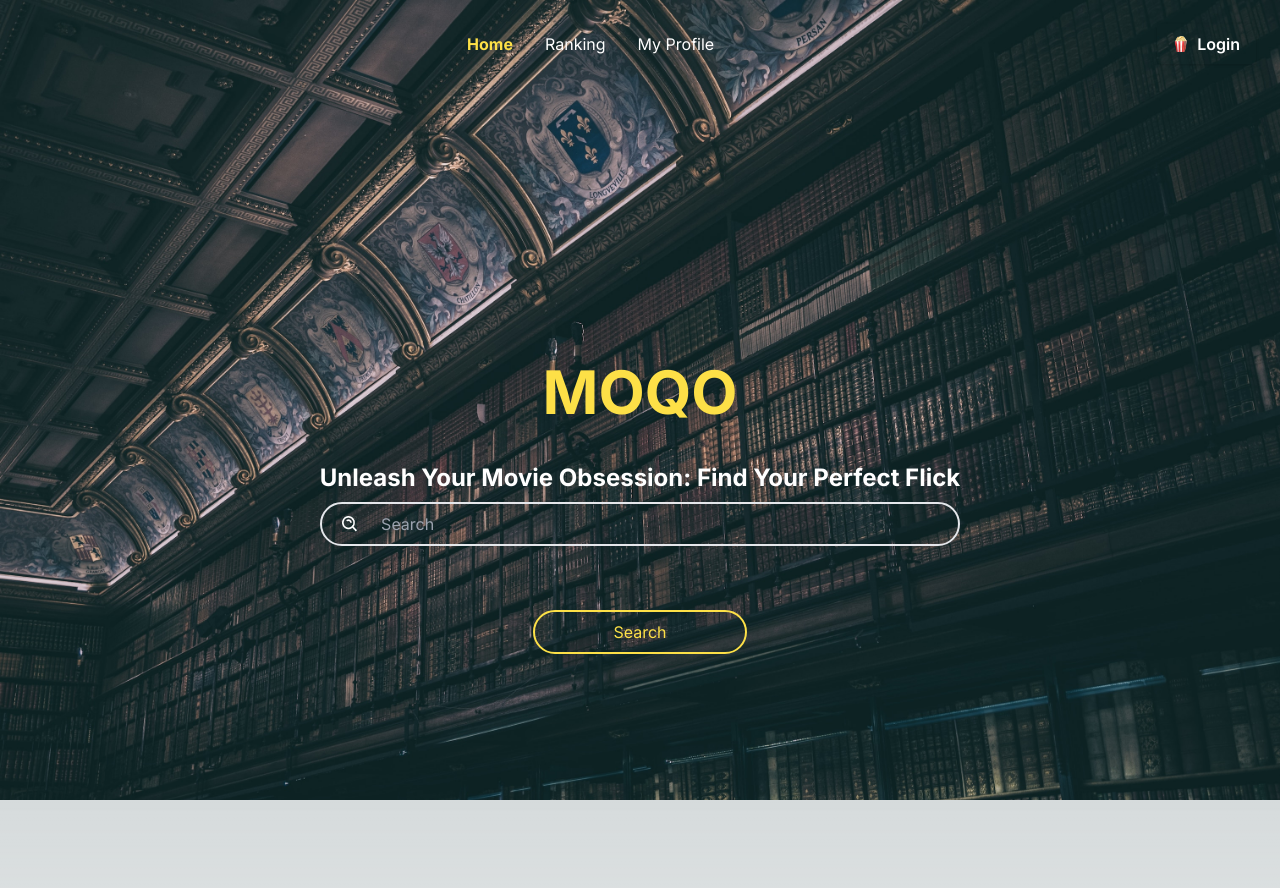
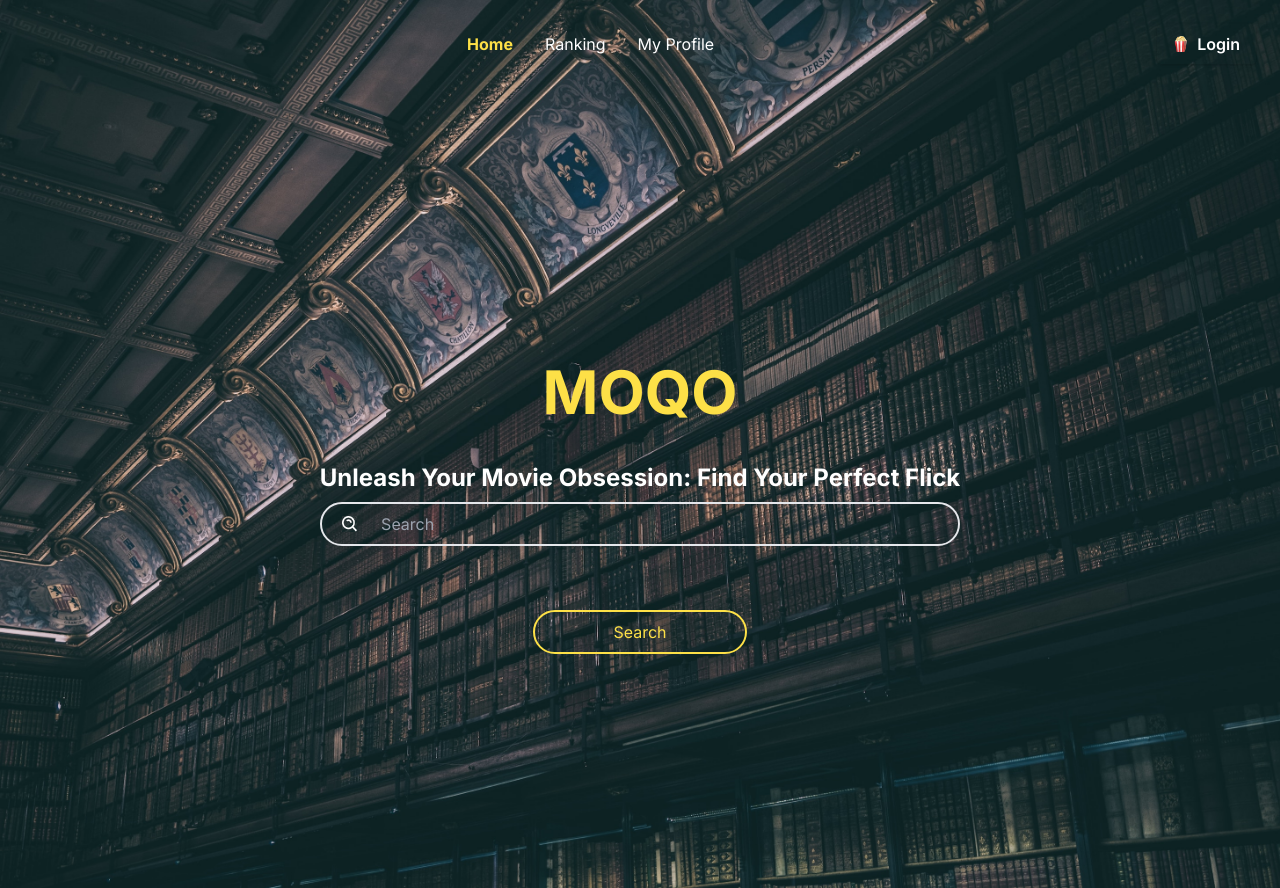
Before and after one commit to tainguyen0310/cs103_moqo, a Next.js app: page / in a window 1280 px wide. Built offline with nearby package versions, Linux system fonts and the light colour scheme.

Commit message:
update homepage

```diff
--- a/src/app/page.tsx
+++ b/src/app/page.tsx
@@ -6,7 +6,7 @@ import SearchButton from "@/components/Button/SearchButton";
 import "tailwindcss/tailwind.css"
 export default function Home() {
   return (
-    <main className="bg-cover bg-center h-screen custom_bg">
+    <main className="bg-cover bg-center min-h-screen custom_bg">
       {/* <Navbar /> */}
       <Navbar/>
       <div className="flex flex-col justify-center items-center h-screen">
```
